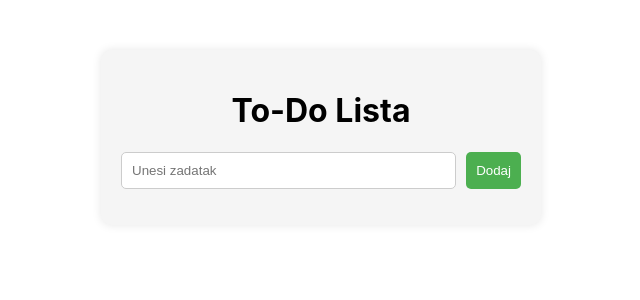
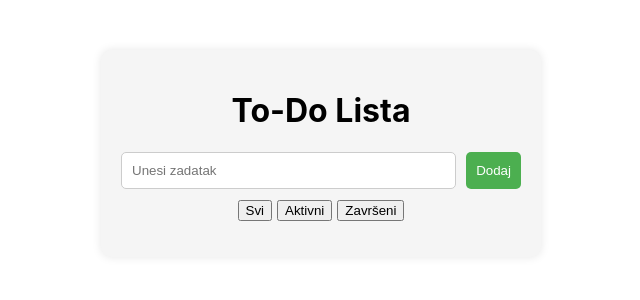
Before and after one commit to milosbrvh/todo-app, a React (Create React App) app: page / in a window 1280 px wide. Shown: the top 300 px of the page, without its empty margins (319-959 px from the left). Built offline with nearby package versions, Linux system fonts and the light colour scheme.

Commit message:
final UI with filter

```diff
--- a/src/App.js
+++ b/src/App.js
@@ -2,6 +2,8 @@ import { useState, useEffect } from "react";
 
 function App() {
   const [tekst, setTekst] = useState("");
+  const [filter, setFilter] = useState("svi");
+
   const [lista, setLista] = useState(() => {
     const sacuvano = localStorage.getItem("lista");
     return sacuvano ? JSON.parse(sacuvano) : [];
@@ -36,9 +38,7 @@ function App() {
           onChange={(e) => setTekst(e.target.value)}
           placeholder="Unesi zadatak"
           onKeyDown={(e) => {
-            if (e.key === "Enter") {
-              dodajZadatak();
-            }
+            if (e.key === "Enter") dodajZadatak();
           }}
           style={{
             padding: "10px",
@@ -66,8 +66,23 @@ function App() {
         </button>
       </div>
 
+      {/* FILTER */}
+      <div style={{ marginTop: "10px", textAlign: "center" }}>
+        <button onClick={() => setFilter("svi")}>Svi</button>
+        <button onClick={() => setFilter("aktivni")} style={{ margin: "0 5px" }}>
+          Aktivni
+        </button>
+        <button onClick={() => setFilter("zavrseni")}>Završeni</button>
+      </div>
+
       <ul style={{ listStyle: "none", padding: 0 }}>
-        {lista.map((item, index) => (
+        {lista
+          .filter((item) => {
+            if (filter === "aktivni") return !item.zavrsen;
+            if (filter === "zavrseni") return item.zavrsen;
+            return true;
+          })
+          .map((item, index) => (
             <li
               key={index}
               style={{
@@ -77,8 +92,7 @@ function App() {
                 backgroundColor: "white",
                 padding: "10px",
                 marginTop: "10px",
-              borderRadius: "5px",
-              transition: "0.3s"
+                borderRadius: "5px"
               }}
             >
               <span
@@ -106,11 +120,8 @@ function App() {
                   border: "none",
                   borderRadius: "5px",
                   cursor: "pointer",
-                padding: "5px 10px",
-                transition: "0.3s"
+                  padding: "5px 10px"
                 }}
-              onMouseOver={(e) => (e.target.style.backgroundColor = "#cc0000")}
-              onMouseOut={(e) => (e.target.style.backgroundColor = "red")}
               >
                 X
               </button>
```
Lines whose indentation alone changed are shown as unchanged.
